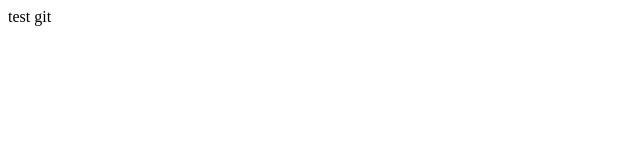
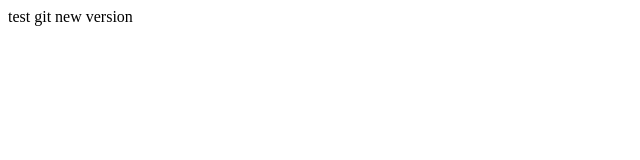
Before and after one commit to OlivierK/test-git, a plain HTML site: page index.html in a window 1280 px wide. Shown: the full height of the page, 0-640 px from the left. Drawn offline with Linux system fonts and the light colour scheme.

Commit message:
nouvelle version

```diff
--- a/index.html
+++ b/index.html
@@ -3,6 +3,6 @@
 <title>100 templates XHTML/CSS gratuits et de haute qualité | TuniBOX</title>
 </head>
 <body>
-test git
+test git new version
 </body>
 </html>
```
